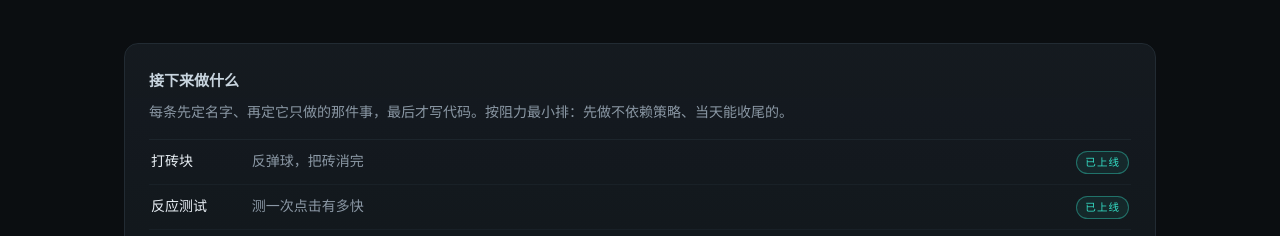
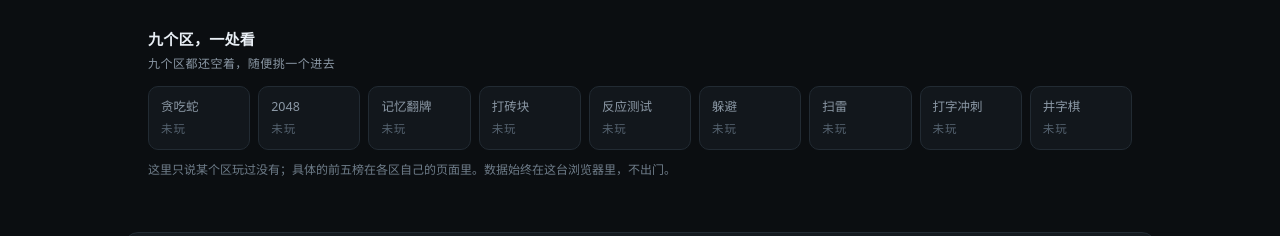
Before and after one commit to MedianiGray/paly, a plain HTML site: page index.html in a window 1280 px wide. Shown: the part 1498-1734 px from the top of the page. Drawn offline with Linux system fonts and the light colour scheme.

Commit message:
portal: local tally band across nine zones; reaction axis reframed (no login for history) in BENCH + page copy

```diff
--- a/assets/portal.css
+++ b/assets/portal.css
@@ -515,3 +515,66 @@ kbd {
   * { transition: none !important; animation: none !important; }
   html { scroll-behavior: auto; }
 }
+
+/* ---------- 九个区，一处看 ---------- */
+
+.tally-band {
+  max-width: 1080px;
+  margin: 8px auto 0;
+  padding: 22px 24px 6px;
+}
+
+.tally-band h3 {
+  margin: 0 0 4px;
+  font-size: 15px;
+  letter-spacing: 0.02em;
+  color: var(--ink);
+}
+
+.tally-sub {
+  margin: 0 0 12px;
+  font-family: var(--mono);
+  font-size: 12px;
+  letter-spacing: 0.04em;
+  color: var(--dim);
+}
+
+.tally {
+  display: grid;
+  grid-template-columns: repeat(auto-fit, minmax(96px, 1fr));
+  gap: 8px;
+}
+
+.tally-cell {
+  display: flex;
+  flex-direction: column;
+  gap: 3px;
+  padding: 10px 12px;
+  border: 1px solid var(--line);
+  border-radius: 10px;
+  background: var(--panel);
+}
+
+.tally-cell.is-on {
+  border-color: rgba(53, 224, 200, 0.32);
+  background: rgba(53, 224, 200, 0.06);
+}
+
+.tally-name { font-size: 12.5px; color: var(--dim); }
+.tally-cell.is-on .tally-name { color: var(--ink); }
+
+.tally-n {
+  font-family: var(--mono);
+  font-size: 11.5px;
+  letter-spacing: 0.08em;
+  color: #556370;
+}
+
+.tally-cell.is-on .tally-n { color: var(--accent); }
+
+.tally-note {
+  margin: 10px 0 0;
+  font-size: 12px;
+  line-height: 1.7;
+  color: #6f7d8a;
+}
--- a/assets/portal.js
+++ b/assets/portal.js
@@ -2,6 +2,47 @@
    不做任何跳转拦截，保证各浏览器与无 JS 环境也能用。 */
 (function () {
   'use strict';
+
+  // 0) 九个区，一处看：只读本机记录，判断某个区玩过没有
+  (function renderTally() {
+    var AREAS = [
+      { key: 'snake', name: '贪吃蛇' },
+      { key: 'g2048', name: '2048' },
+      { key: 'memory', name: '记忆翻牌' },
+      { key: 'breakout', name: '打砖块' },
+      { key: 'reaction', name: '反应测试' },
+      { key: 'dodge', name: '躲避' },
+      { key: 'minesweeper', name: '扫雷' },
+      { key: 'typing', name: '打字冲刺' },
+      { key: 'tictactoe', name: '井字棋' }
+    ];
+    var host = document.getElementById('tally');
+    if (!host) return;
+    var played = 0, html = '';
+    AREAS.forEach(function (a) {
+      var on = false;
+      try {
+        on = localStorage.getItem('paly.' + a.key + '.best') !== null ||
+             localStorage.getItem('paly.' + a.key + '.runs') !== null;
+      } catch (e) { on = false; }
+      if (on) played += 1;
+      html += '<div class="tally-cell' + (on ? ' is-on' : '') + '">' +
+              '<span class="tally-name">' + a.name + '</span>' +
+              '<span class="tally-n">' + (on ? '玩过' : '未玩') + '</span></div>';
+    });
+    host.innerHTML = html;
+    var sum = document.getElementById('tally-sum');
+    if (sum) {
+      if (!played) {
+        sum.textContent = '九个区都还空着，随便挑一个进去';
+      } else if (played < 9) {
+        sum.textContent = '九个区走过 ' + played + ' 个，还剩 ' + (9 - played) + ' 个空着';
+      } else {
+        sum.textContent = '九个区全走过了';
+      }
+    }
+    host.setAttribute('data-played', String(played));
+  })();
 
   // 1) 让卡片可用回车进入（部分老浏览器对 a 元素的可聚焦处理不一致）
   document.querySelectorAll('.card').forEach(function (card) {
--- a/index.html
+++ b/index.html
@@ -180,6 +180,13 @@
 
   </section>
 
+  <section class="tally-band" aria-label="本机战绩">
+    <h3>九个区，一处看</h3>
+    <p class="tally-sub" id="tally-sum">正在读本机记录…</p>
+    <div class="tally" id="tally"></div>
+    <p class="tally-note">这里只说某个区玩过没有；具体的前五榜在各区自己的页面里。数据始终在这台浏览器里，不出门。</p>
+  </section>
+
   <section class="roadmap" aria-label="接下来做什么">
     <h3>接下来做什么</h3>
     <p class="roadmap-intro">每条先定名字、再定它只做的那件事，最后才写代码。按阻力最小排：先做不依赖策略、当天能收尾的。</p>
```
Also changed, not shown: games/reaction.html (+1 -1 lines), 1 other file.
